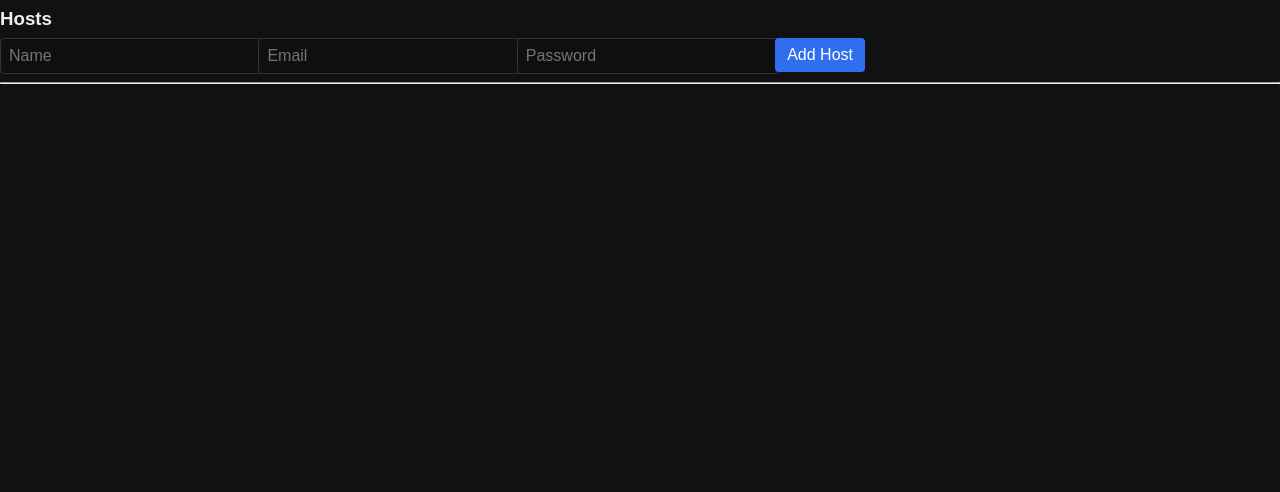
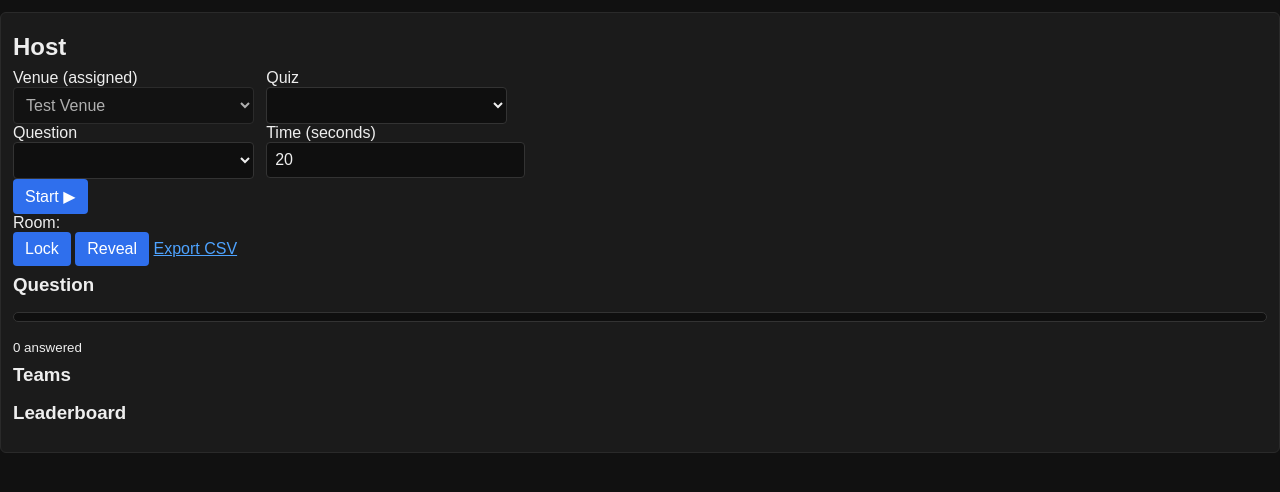
Before and after one commit to simonhayes51/bookedup-speed-quiz, a Python web app: template app/templates/hosts.html in a window 1280 px wide. Shown: the part 71-563 px from the top of the page. Run offline with Jinja, Linux system fonts and the light colour scheme; the template is opened without the code that fills it, so the values that code supplies are empty.

Commit message:
Revamp hosts.html for quiz management interface
Updated the hosts template to include a new layout with quiz and question selection features.

```diff
--- a/app/templates/hosts.html
+++ b/app/templates/hosts.html
@@ -1,8 +1,166 @@
-{% extends "layout.html" %}{% block content %}
-<h3>Hosts</h3>
-<form method='post' action='/admin/hosts/add' class='grid'>
-  <input name='name' placeholder='Name' required><input name='email' type='email' placeholder='Email' required><input name='password' type='password' placeholder='Password' required>
-  <div><button class='btn' type='submit'>Add Host</button></div>
-</form><hr>
-<ul class='list'>{% for h in hosts %}<li><span>{{ h.name }} ({{ h.email }})</span><span>ID {{ h.id }}</span></li>{% endfor %}</ul>
+{% extends "layout.html" %}
+{% block content %}
+<section class="card">
+  <h2>Host</h2>
+
+  <div class="grid">
+    <label>Venue (assigned)
+      <select id="venueSelect" disabled><option>Test Venue</option></select>
+    </label>
+
+    <label>Quiz
+      <select id="quizSelect"></select>
+    </label>
+  </div>
+
+  <div class="grid">
+    <label>Question
+      <select id="questionSelect"></select>
+    </label>
+
+    <label>Time (seconds)
+      <input id="timeSecs" type="number" value="20" min="5" step="5"/>
+    </label>
+  </div>
+
+  <button id="startBtn" class="primary">Start ▶</button>
+
+  <div class="row">
+    <div>Room: <code id="roomId">{{ room_id if room_id else "" }}</code></div>
+    <div class="btns">
+      <button id="lockBtn">Lock</button>
+      <button id="revealBtn">Reveal</button>
+      <a id="exportBtn" class="button" href="#">Export CSV</a>
+    </div>
+  </div>
+
+  <div class="grid3">
+    <div class="panel">
+      <h3>Question</h3>
+      <div id="questionText" class="qtext"></div>
+      <ul id="answersProgress" class="progress"></ul>
+      <small><span id="answered">0</span> answered</small>
+    </div>
+    <div class="panel">
+      <h3>Teams</h3>
+      <ul id="teamsList"></ul>
+    </div>
+    <div class="panel">
+      <h3>Leaderboard</h3>
+      <ol id="leaderboard"></ol>
+    </div>
+  </div>
+</section>
+
+<script>
+let ws, queue = [];
+let currentRoom = '';
+let quizzes = [];
+let currentQuiz = null;
+
+function wsUrl(){ const p = location.protocol === 'https:' ? 'wss' : 'ws'; return `${p}://${location.host}/ws`; }
+function sendJSON(o){ if(ws && ws.readyState === WebSocket.OPEN){ ws.send(JSON.stringify(o)); } else { queue.push(o); } }
+function flush(){ while(queue.length && ws && ws.readyState === WebSocket.OPEN){ ws.send(JSON.stringify(queue.shift())); } }
+
+async function loadQuizzes(){
+  const res = await fetch('/api/quizzes');
+  quizzes = await res.json();
+  const sel = document.getElementById('quizSelect');
+  sel.innerHTML = '';
+  quizzes.forEach(q => {
+    const opt = document.createElement('option');
+    opt.value = q.id; opt.textContent = `${q.title} (${q.count})`;
+    sel.appendChild(opt);
+  });
+  updateQuestionSelect(); // fill from first quiz after host sets it
+}
+
+function updateQuestionSelect() {
+  const sel = document.getElementById('questionSelect');
+  sel.innerHTML = '';
+  if(!currentQuiz || !currentQuiz.questions) return;
+  currentQuiz.questions.forEach((q, i) => {
+    const opt = document.createElement('option');
+    opt.value = i; opt.textContent = q.text.slice(0, 60);
+    sel.appendChild(opt);
+  });
+}
+
+function connectWS(roomId){
+  if(ws && (ws.readyState===WebSocket.OPEN || ws.readyState===WebSocket.CONNECTING)) return;
+  ws = new WebSocket(wsUrl());
+
+  ws.onopen = () => {
+    ws.send(JSON.stringify({ role:'host', roomId }));
+    flush();
+  };
+
+  ws.onmessage = (ev) => {
+    const m = JSON.parse(ev.data || '{}');
+    if(m.type === 'room:init'){ /* ok */ }
+    if(m.type === 'teams:update'){
+      const ul = document.getElementById('teamsList'); ul.innerHTML='';
+      m.teams.forEach(t => {
+        const li = document.createElement('li'); li.textContent = `${t.name} — ${t.score}`;
+        ul.appendChild(li);
+      });
+    }
+    if(m.type === 'answers:progress'){
+      document.getElementById('answered').textContent = `${m.answered}`;
+      const ul = document.getElementById('answersProgress');
+      ul.innerHTML='';
+      ['A','B','C','D'].forEach((lbl, i)=>{
+        const li = document.createElement('li');
+        li.textContent = `${lbl} — ${m.counts[i]||0}`;
+        ul.appendChild(li);
+      });
+    }
+    if(m.type === 'results:summary'){
+      const ol = document.getElementById('leaderboard'); ol.innerHTML='';
+      m.leaderboard.forEach(e=>{
+        const li = document.createElement('li'); li.textContent = `${e.name} — ${e.score}`;
+        ol.appendChild(li);
+      });
+    }
+    if(m.type === 'quiz:set'){
+      // fetch quiz detail list for host UI (already in memory on server)
+      currentQuiz = window._quizCache && window._quizCache[m.quizId] || currentQuiz;
+    }
+    if(m.type === 'question:prompt'){
+      document.getElementById('questionText').textContent = m.text || '';
+    }
+  };
+
+  ws.onclose = () => setTimeout(()=>connectWS(roomId), 1000);
+  ws.onerror = () => { try{ ws.close(); }catch(e){} };
+}
+
+function startFlow(){
+  const secs = Number(document.getElementById('timeSecs').value || 20);
+  const quizId = Number(document.getElementById('quizSelect').value);
+  sendJSON({ type:'host:set_quiz', quizId });
+  sendJSON({ type:'host:start_question', timeLimitMs: secs*1000, index: Number(document.getElementById('questionSelect').value || 0) });
+}
+
+function setExport(roomId){
+  document.getElementById('exportBtn').href = `/api/export/${roomId}`;
+}
+
+(async function init(){
+  await loadQuizzes();
+  // the server created a room for you; it’s printed in template via admin UI
+  currentRoom = (document.getElementById('roomId').textContent || '').trim();
+  if(!currentRoom){ currentRoom = prompt('Enter room code from /host gate'); document.getElementById('roomId').textContent = currentRoom; }
+  connectWS(currentRoom);
+  setExport(currentRoom);
+})();
+
+document.getElementById('startBtn').addEventListener('click', startFlow);
+document.getElementById('lockBtn').addEventListener('click', () => sendJSON({ type:'host:lock' }));
+document.getElementById('revealBtn').addEventListener('click', () => sendJSON({ type:'host:reveal' }));
+document.getElementById('quizSelect').addEventListener('change', (e)=>{
+  // just keep local pointer for question dropdown (optional)
+  // you can preload a cache via a tiny endpoint if you want question text here
+});
+</script>
 {% endblock %}
```
